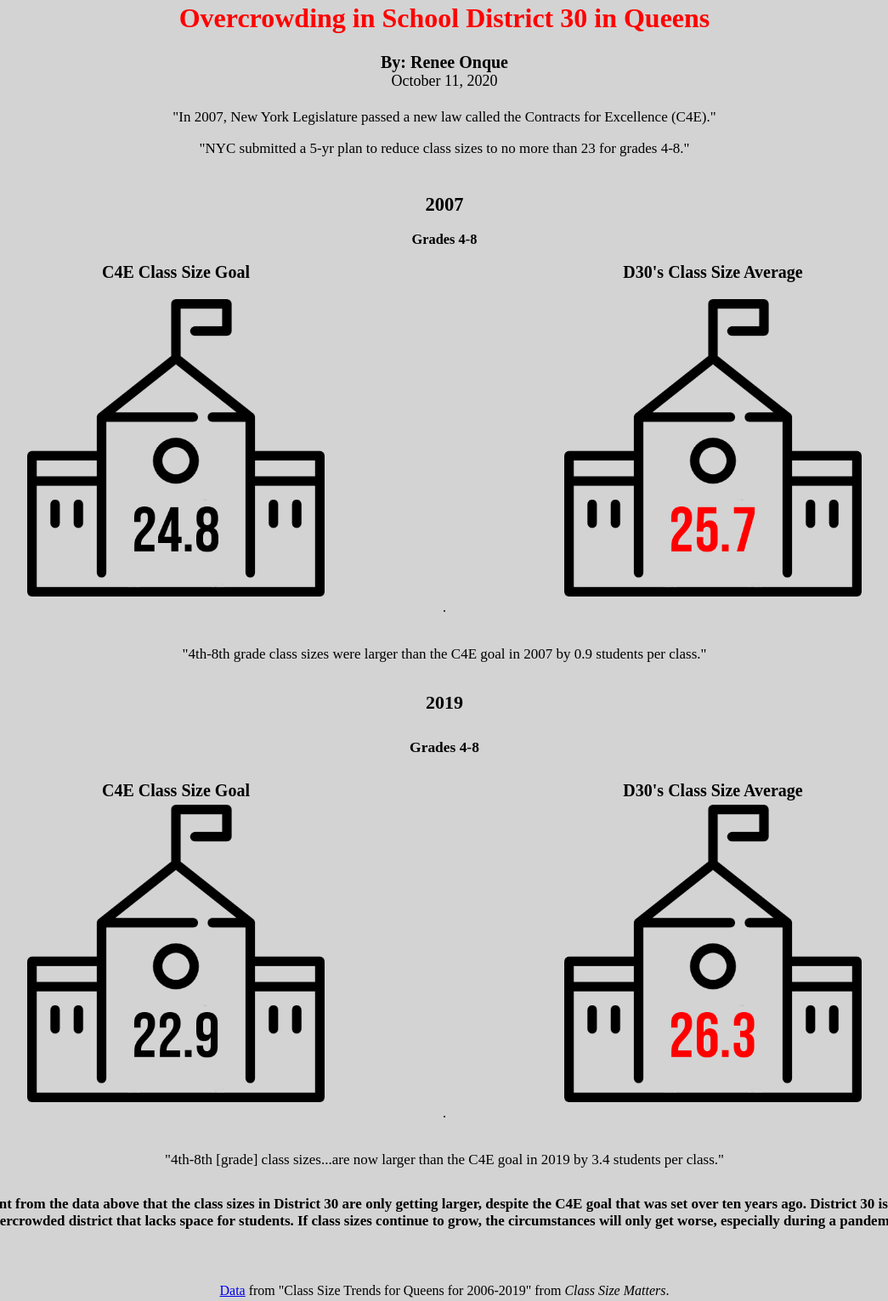
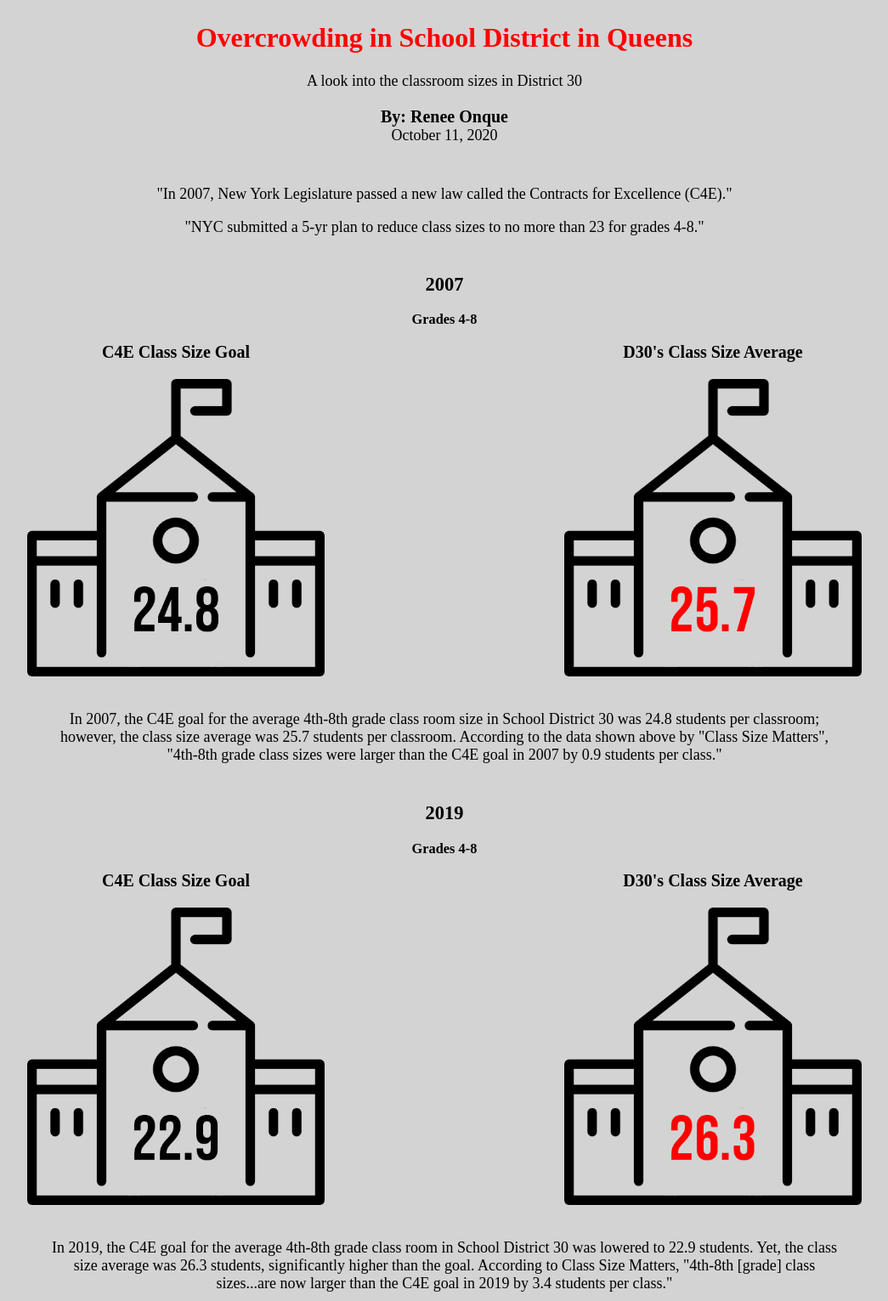
Before and after one commit to reneeonque/icon-graphic-assigment, a plain HTML site: page index.html in a window 1280 px wide. Shown: the part 18-1549 px from the top of the page at 85% size, without its empty margins (117-1162 px from the left). Drawn offline with Linux system fonts and the light colour scheme.

Commit message:
Add files via upload

```diff
--- a/index.html
+++ b/index.html
@@ -6,7 +6,11 @@
 	</head>
 	<body>
 		<div id="header">
-			<h1>Overcrowding in School District 30 in Queens</h1>
+			<h1>Overcrowding in School District in Queens</h1>
+		</div>
+
+		<div id="subheader">
+			<h11>A look into the classroom sizes in District 30</h11>
 		</div>
 
 		<div id="name">
@@ -47,25 +51,21 @@
 			</div>
 		</div>
 
-		<div class="blankspace">
-			<p>.</p>
-		</div>
-
 		<div id="fact3">
-			<h9>"4th-8th grade class sizes were larger than the C4E goal in 2007 by 0.9 students per class."</h9>
+			<h9>In 2007, the C4E goal for the average 4th-8th grade class room size in School District 30 was 24.8 students per classroom; however, the class size average was 25.7 students per classroom. According to the data shown above by "Class Size Matters", "4th-8th grade class sizes were larger than the C4E goal in 2007 by 0.9 students per class."</h9>
 		</div>
 
 		<div id="year2">
-			<h4>2019</h4>
+			<h2>2019</h2>
 		</div>
 
 		<div id="grades2">
-			<h5>Grades 4-8</h5>
+			<h3>Grades 4-8</h3>
 		</div>
 
 		<div class="inline-div2">
-			<h7><b>C4E Class Size Goal</b></h7>
-			<h7><b>D30's Class Size Average</b></h7>
+			<h6><b>C4E Class Size Goal</b></h6>
+			<h6><b>D30's Class Size Average</b></h6>
 		</div>
 
 		<div class="graphicgrouptwo">
@@ -75,18 +75,19 @@
 			<div class="graphicgroup2">
 				<img src="images/graphic 4.png" width="350" height="350">
 			</div>
+			<br>
+			<br>
 		</div>
 
-		<div class="blankspace">
-			<p>.</p>
-		</div>
 
-		<div id="fact3">
-			<h10>"4th-8th [grade] class sizes...are now larger than the C4E goal in 2019 by 3.4 students per class."</h10>
+		<div id="fact4">
+			<h10>In 2019, the C4E goal for the average 4th-8th grade class room in School District 30 was lowered to 22.9 students. Yet, the class size average was 26.3 students, significantly higher than the goal. According to Class Size Matters, "4th-8th [grade] class sizes...are now larger than the C4E goal in 2019 by 3.4 students per class."</h10>
 		</div>
 
 		<div id="explanation">
 			<p><b>It's apparent from the data above that the class sizes in District 30 are only getting larger, despite the C4E goal that was set over ten years ago. District 30 is already an overcrowded district that lacks space for students. If class sizes continue to grow, the circumstances will only get worse, especially during a pandemic.</b></p>
+
+			<p>Parents in District 30 are forced to send their children to private schools, charter schools or schools outside of their district to avoid this issue. Debra McGowan, the co-founder of the "Sunnyside Woodside Middle School Project" described her efforts to get a new middle school in Sunnyside, "I even got signatures from people in District 24 saying please get your kids out of district because we're overcrowded." This problem extends to multiple school districts in Queens.</p>
 		</div>
 
 		<div id="source">
--- a/styles.css
+++ b/styles.css
@@ -10,6 +10,12 @@ body {
 
 #header {
 	color: red;
+	padding-top: 15px;
+}
+
+#subheader {
+	font-size: 18px;
+	padding-bottom: 20px;
 }
 
 #name {
@@ -18,15 +24,15 @@ body {
 
 #date {
 	font-size: 18px;
-	padding-bottom: 5px;
+	padding-bottom: 30px;
 }
 
 #fact1 {
-	font-size: 17px;
+	font-size: 18px;
 }
 
 #fact2 {
-	font-size: 17px;
+	font-size: 18px;
 }
 
 #year1 {
@@ -54,20 +60,24 @@ h6 {
 .graphicgroup1 {
 	float: left;
 	width: 50%;
+	height: 390px;
 }
 
 #fact3 {
-	padding-top: 20px;
-	font-size: 17px;
+	padding-top: 17px;
+	font-size: 18px;
+	padding-bottom: 20px;
+	margin-left: 160px;
+	margin-right: 160px;
 }
 
 #year2 {
-	padding-top: 5px;
-	font-size: 22px;
+	padding-top: 7px;
+	font-size: 15px;
 }
 
 #grades2 {
-	font-size: 21px;
+	font-size: 14px;
 }
 
 .inline-div2 {
@@ -76,26 +86,24 @@ h6 {
 	width: 100%;
 }
 
-h7 {
-	font-size: 20px;
-	display: table-cell;
-	width: 50%;
-	padding-bottom: 5px;
-}
-
 .graphicgroup2 {
 	float: left;
 	width: 50%;
+	height: 390px;
 }
 
 #fact4 {
-	padding-top: 20px;
-	font-size: 17px;
+	padding-top: 15px;
+	font-size: 18px;
+	margin-left: 160px;
+	margin-right: 160px;
 }
 
 #explanation {
-	font-size: 17px;
+	font-size: 18px;
 	padding-top: 15px;
+	margin-left: 160px;
+	margin-right: 160px;
 }
 
 #source {
```
